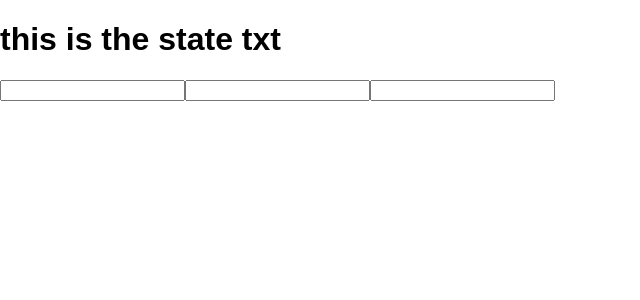
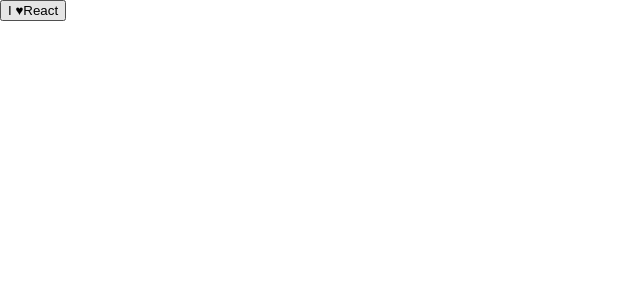
Before and after one commit to DrozdMargo/learn-react, a React (Create React App) app: page / in a window 1280 px wide. Shown: the top 300 px of the page, without its empty margins (0-640 px from the left). Built offline with nearby package versions, Linux system fonts and the light colour scheme.

Commit message:
nested data props.children

```diff
--- a/src/App.js
+++ b/src/App.js
@@ -3,30 +3,15 @@ import React, { Component } from 'react';
 import './App.css';
 
 class App extends React.Component {
-    constructor() {
-        super();
-        this.state = {
-            txt: 'this is the state txt',
-        }
-    }
-
-    update(e) {
-        this.setState({txt: e.target.value})
-    }
-
-    render() {
-        return (
-            <div>
-                <h1>{this.state.txt}</h1>
-                <Widget update={this.update.bind(this)}/>
-                <Widget update={this.update.bind(this)}/>
-                <Widget update={this.update.bind(this)}/>
-
-            </div>
-        )
-
+   render(){
+       return <Button>I <Heart />React</Button>
+   }
+}
+const Button = (props) => <button>{props.children}</button>
+class Heart extends React.Component {
+    render(){
+        return <span>&hearts;</span>
     }
 }
-const Widget = (props) =>
-    <input type="text" onChange={props.update}/>
+
 export default App;
```
